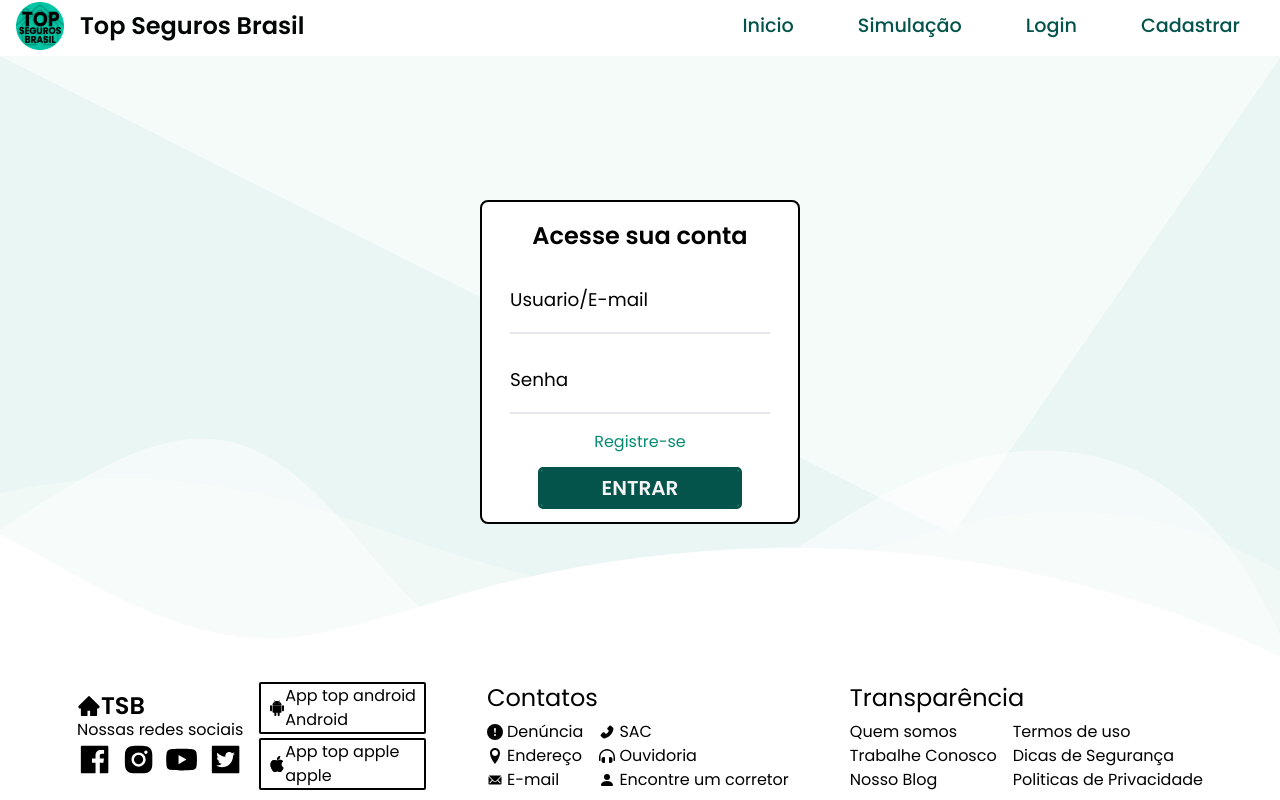
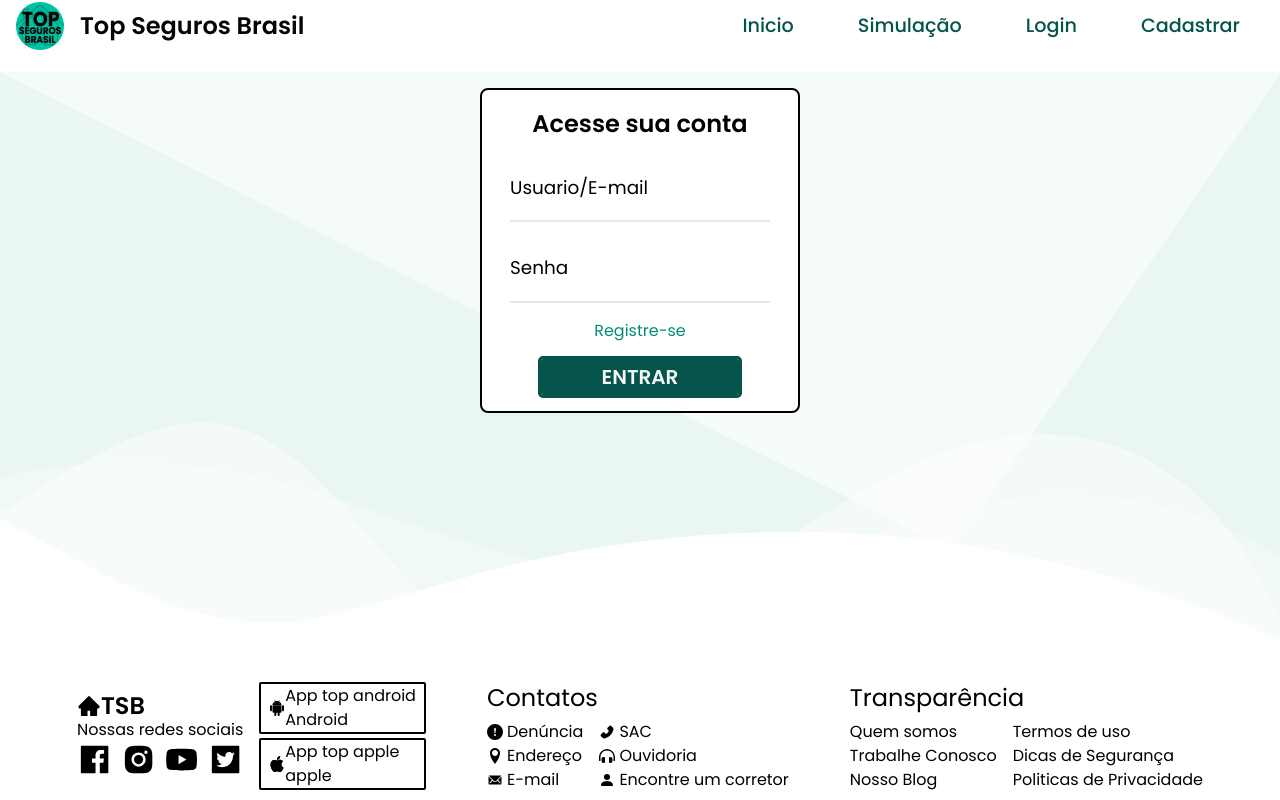
Before and after one commit to duduarsenal/top-seguros-brasil, a React (Vite) app: page /login in a window 1280 px wide. Built offline with nearby package versions, Linux system fonts and the light colour scheme.

Commit message:
styling: change styles background

```diff
--- a/src/App.jsx
+++ b/src/App.jsx
@@ -12,10 +12,10 @@ function App() {
   const [error, setError] = useState({ state: false, message: "Teste" });
 
   return (
-    <div className="min-h-screen flex flex-col justify-between">
+    <div className="min-h-screen h-max flex flex-col justify-between">
       <ErrorPopup error={error} setError={setError} />
       <Header />
-      <main className="w-full relative m-auto py-4 bg-regular-green-opacity z-0">
+      <main className="w-full min-h-[calc(100vh-220px)] relative py-4 bg-regular-green-opacity z-0">
         <TriangleTop />
         <div className="max-w-[1360px] m-auto">
           <UserProvider>
--- a/src/pages/Cadastrar/Cadastrar.jsx
+++ b/src/pages/Cadastrar/Cadastrar.jsx
@@ -1,6 +1,6 @@
 export default function Cadastrar() {
     return (
-        <div className="min-h-[calc(100vh-220px)] flex items-center justify-center">
+        <div className="flex items-center justify-center">
             <form className="flex flex-col justify-between bg-white w-max sm:min-h-[20rem] sm:min-w-[20rem] sm:p-4 p-2 border-2 border-black rounded-lg">
 
                 <h1 className="text-[1.5rem] font-[600] text-center">Crie sua Conta</h1>
--- a/src/pages/Login/Login.jsx
+++ b/src/pages/Login/Login.jsx
@@ -22,7 +22,7 @@ export default function Login() {
     }
 
     return (
-        <div className="min-h-[calc(100vh-220px)] flex items-center justify-center">
+        <div className="flex items-center justify-center">
             <form className="flex flex-col justify-between bg-white sm:min-h-[20rem] min-w-[20rem] w-max p-2 sm:p-4 border-2 border-black rounded-lg" onSubmit={handleBtn}>
 
                 <h1 className="text-[1.5rem] font-[600] text-center">Acesse sua conta</h1>
--- a/src/pages/Simulacao/Simulacao.jsx
+++ b/src/pages/Simulacao/Simulacao.jsx
@@ -26,7 +26,7 @@ export default function Simulacao() {
   const {userID} = useContext(UserContext)
 
   return (
-      <div className="min-h-[calc(100vh-220px)] flex flex-col px-8">
+      <div className="flex flex-col justify-start items-start px-8">
         <h1 className="text-[1.5rem] font-[500] text-center py-4">
           Personalize seu plano de seguro com o preço que cabe no seu bolso!
         </h1>
```
